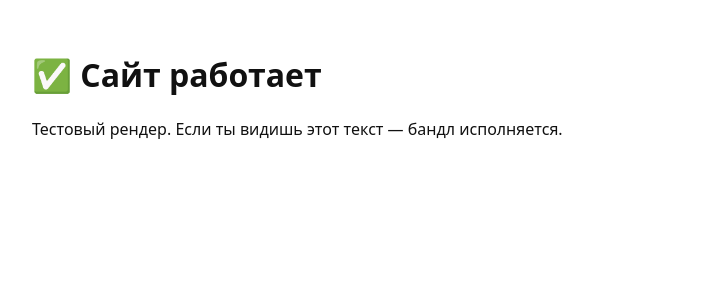
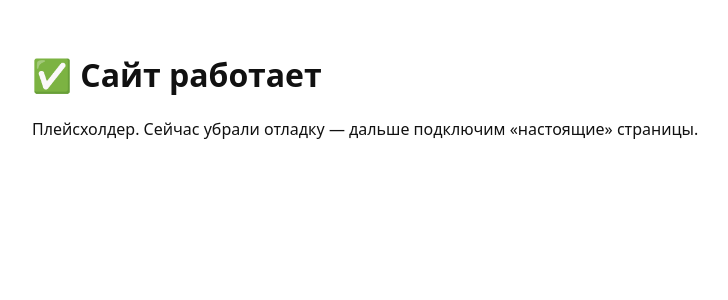
Before and after one commit to Vlad-Lamela/MAKEUP_NK, a React (Vite) app: page / in a window 1280 px wide. Shown: the top 300 px of the page, without its empty margins (0-728 px from the left). Built offline with nearby package versions, Linux system fonts and the light colour scheme.

Commit message:
chore: remove debug alerts/logs

```diff
--- a/client/App.tsx
+++ b/client/App.tsx
@@ -1,14 +1,10 @@
 import React from 'react'
 
 export default function App() {
-  React.useEffect(() => {
-    console.log('MAKEUP_NK: App mounted')
-  }, [])
-
   return (
     <div style={{ padding: 24, fontFamily: 'system-ui', color: '#111' }}>
       <h1>✅ Сайт работает</h1>
-      <p>Тестовый рендер. Если ты видишь этот текст — бандл исполняется.</p>
+      <p>Плейсхолдер. Сейчас убрали отладку — дальше подключим «настоящие» страницы.</p>
     </div>
   )
 }
--- a/client/main.tsx
+++ b/client/main.tsx
@@ -2,16 +2,7 @@ import React from 'react'
 import { createRoot } from 'react-dom/client'
 import App from './App'
 
-console.log('MAKEUP_NK: main.tsx START')
-
 const el = document.getElementById('root')
-if (!el) {
-  console.error('MAKEUP_NK: DIV#root NOT FOUND')
-  alert('MAKEUP_NK: DIV#root NOT FOUND')
-  throw new Error('DIV#root not found')
-}
+if (!el) throw new Error('DIV#root not found')
 
 createRoot(el).render(<App />)
-
-console.log('MAKEUP_NK: main.tsx RENDER CALLED')
-alert('MAKEUP_NK: main.tsx executed')
```
